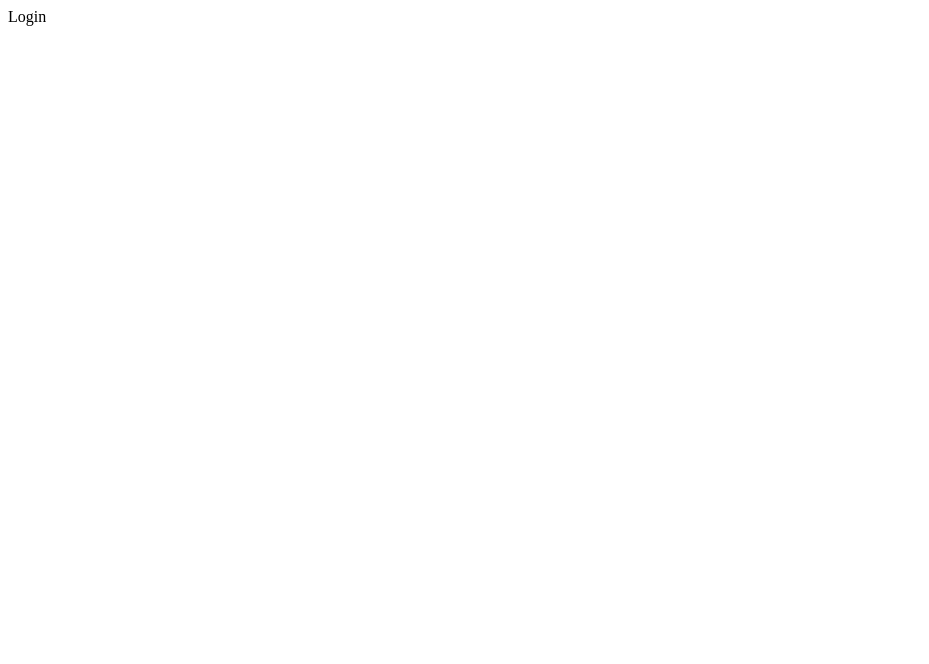
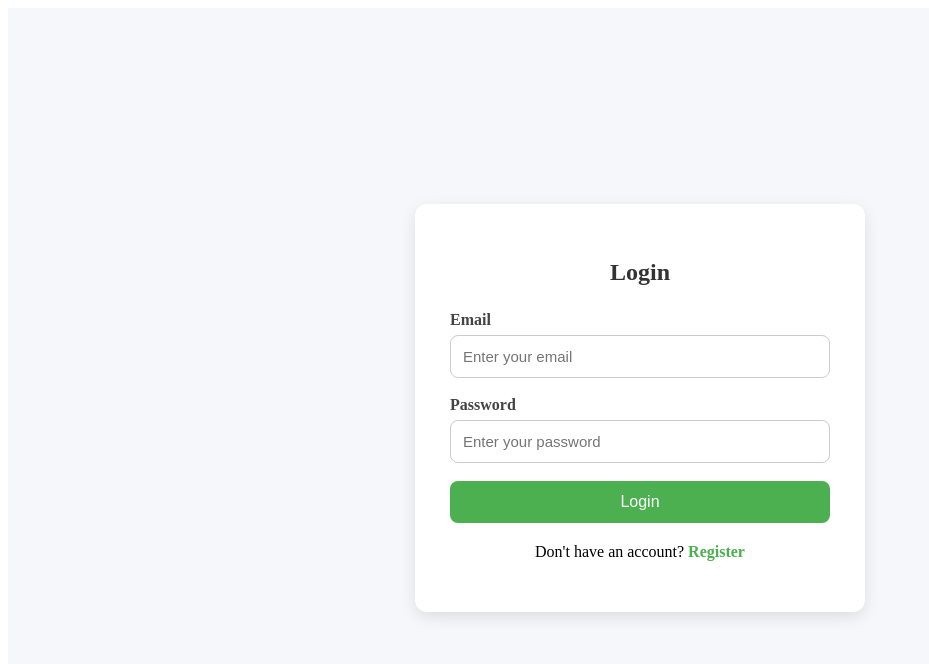
Before and after one commit to Ramya-Kondru/expenses-tracker, a React app in the folder frontend/: page /login in a window 1280 px wide. Shown: the top 664 px of the page, without its empty margins (0-929 px from the left). Built offline with nearby package versions, Linux system fonts and the light colour scheme; the HTML template or start-up script is replaced by a standard one.

Commit message:
login page changes

```diff
--- a/frontend/src/Pages/Login.jsx
+++ b/frontend/src/Pages/Login.jsx
@@ -1,7 +1,34 @@
-import React from "react";
+import { Link } from "react-router-dom";
+import "../styles/Login.css";
 
-const Login = () => {
-  return <div>Login</div>;
-};
+function Login() {
+  return (
+    <div className="login-container">
+      <div className="login-box">
+        <h2>Login</h2>
+
+        <form>
+          <div className="input-group">
+            <label>Email</label>
+            <input type="email" placeholder="Enter your email" required />
+          </div>
+
+          <div className="input-group">
+            <label>Password</label>
+            <input type="password" placeholder="Enter your password" required />
+          </div>
+
+          <button type="submit" className="login-btn">
+            Login
+          </button>
+
+          <p className="register-text">
+            Don't have an account? <Link to="/register">Register</Link>
+          </p>
+        </form>
+      </div>
+    </div>
+  );
+}
 
 export default Login;
--- a/frontend/src/components/Navbar.jsx
+++ b/frontend/src/components/Navbar.jsx
@@ -1,6 +1,6 @@
 import React from "react";
 import "../styles/Navbar.css";
-
+import { Link } from "react-router-dom";
 const Navbar = ({ isLoggedIn }) => {
   return (
     <div className="navbar">
@@ -16,7 +16,9 @@ const Navbar = ({ isLoggedIn }) => {
           </>
         ) : (
           <>
-            <button className="nav-btn">Sign In</button>
+            <Link to="/login">
+              <button className="nav-btn">Sign In</button>
+            </Link>
             <button className="nav-btn">Sign Up</button>
           </>
         )}
--- /dev/null
+++ b/frontend/src/styles/Login.css
@@ -0,0 +1,77 @@
+.login-container {
+  display: flex;
+  justify-content: center;
+  align-items: center;
+  min-height: 100vh;
+  background: #f5f7fa;
+}
+
+.login-box {
+  width: 380px;
+  background: white;
+  padding: 35px;
+  border-radius: 12px;
+  box-shadow: 0 5px 15px rgba(0, 0, 0, 0.1);
+}
+
+.login-box h2 {
+  text-align: center;
+  margin-bottom: 25px;
+  color: #333;
+}
+
+.input-group {
+  display: flex;
+  flex-direction: column;
+  margin-bottom: 18px;
+}
+
+.input-group label {
+  margin-bottom: 6px;
+  font-weight: 600;
+  color: #444;
+}
+
+.input-group input {
+  padding: 12px;
+  border: 1px solid #ccc;
+  border-radius: 8px;
+  font-size: 15px;
+  outline: none;
+  transition: 0.3s;
+}
+
+.input-group input:focus {
+  border-color: #4caf50;
+}
+
+.login-btn {
+  width: 100%;
+  padding: 12px;
+  background: #4caf50;
+  color: white;
+  border: none;
+  border-radius: 8px;
+  font-size: 16px;
+  cursor: pointer;
+  transition: 0.3s;
+}
+
+.login-btn:hover {
+  background: #43a047;
+}
+
+.register-text {
+  text-align: center;
+  margin-top: 20px;
+}
+
+.register-text a {
+  text-decoration: none;
+  color: #4caf50;
+  font-weight: bold;
+}
+
+.register-text a:hover {
+  text-decoration: underline;
+}
--- a/frontend/src/styles/Navbar.css
+++ b/frontend/src/styles/Navbar.css
@@ -39,3 +39,7 @@
   font-weight: 600;
   letter-spacing: 0.5px;
 }
+
+.nav-buttons a {
+  text-decoration: none;
+}
```
